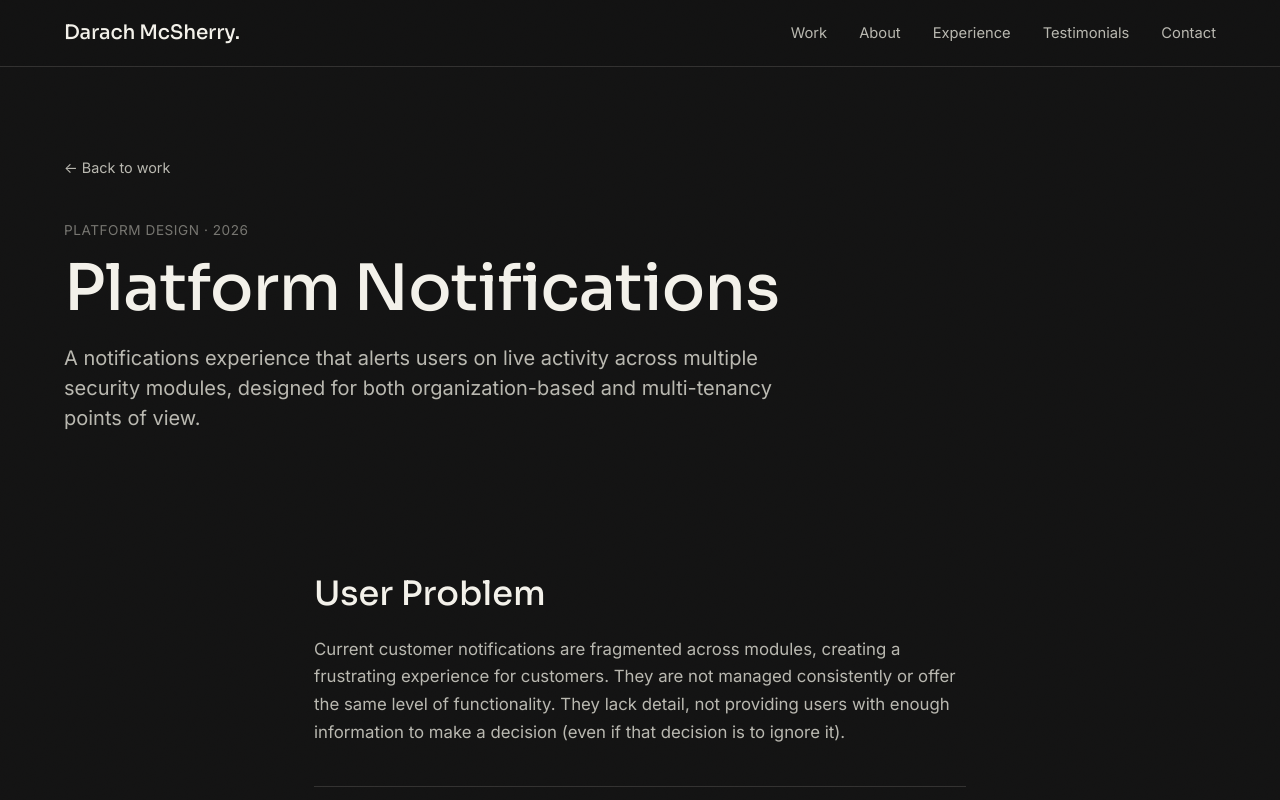
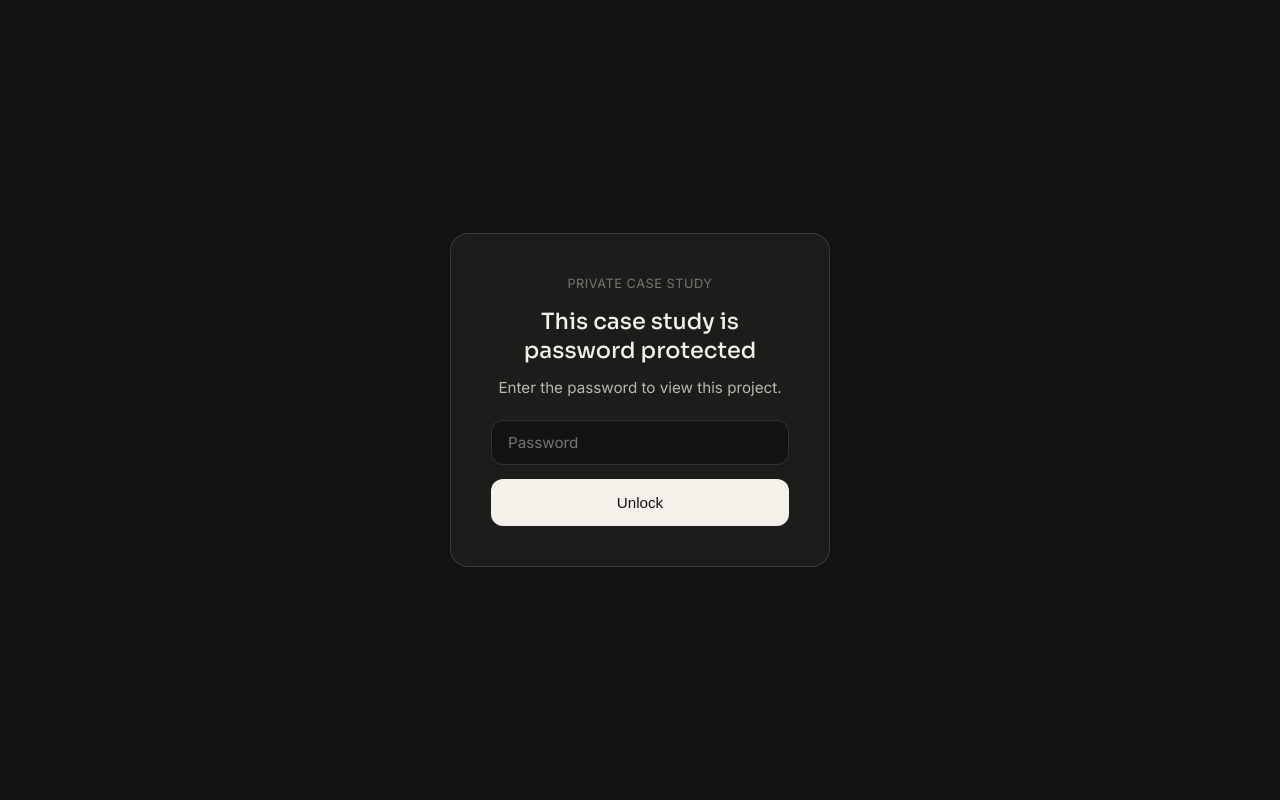
Before and after one commit to daz43/darachmcsherry.com, a plain HTML site: page case-studies/platform-notifications.html in a window 1280 px wide. Shown: the top 800 px of the page. Drawn offline with Linux system fonts and the light colour scheme.

Commit message:
Case study passowrd added

```diff
--- a/case-studies/platform-notifications.html
+++ b/case-studies/platform-notifications.html
@@ -9,8 +9,30 @@
 <link rel="preconnect" href="https://fonts.gstatic.com" crossorigin>
 <link href="https://fonts.googleapis.com/css2?family=Sora:wght@500;600&family=Inter:wght@400;500;600;700&display=swap" rel="stylesheet">
 <link rel="stylesheet" href="../styles.css">
+<script>
+(function () {
+  try {
+    if (sessionStorage.getItem("cs_unlocked") !== "yes") {
+      document.documentElement.classList.add("cs-locked");
+    }
+  } catch (e) {
+    document.documentElement.classList.add("cs-locked");
+  }
+})();
+</script>
 </head>
 <body>
+
+<div class="case-lock">
+  <form class="case-lock-card">
+    <p class="case-lock-eyebrow">Private case study</p>
+    <h1>This case study is password protected</h1>
+    <p class="case-lock-copy">Enter the password to view this project.</p>
+    <input type="password" class="case-lock-input" placeholder="Password" autocomplete="off" required>
+    <button type="submit" class="btn btn-primary">Unlock</button>
+    <p class="case-lock-error" hidden>Incorrect password — try again.</p>
+  </form>
+</div>
 
 <div class="noise" aria-hidden="true"></div>
 
--- a/script.js
+++ b/script.js
@@ -58,6 +58,25 @@
     sectionMap.forEach(function (m) { spy.observe(m.section); });
   }
 
+  // Case study password gate
+  var lockForm = document.querySelector(".case-lock-card");
+  if (lockForm) {
+    var CASE_STUDY_PASSWORD = "springhill43";
+    var lockInput = lockForm.querySelector(".case-lock-input");
+    var lockError = lockForm.querySelector(".case-lock-error");
+    lockForm.addEventListener("submit", function (e) {
+      e.preventDefault();
+      if (lockInput.value === CASE_STUDY_PASSWORD) {
+        try { sessionStorage.setItem("cs_unlocked", "yes"); } catch (err) {}
+        document.documentElement.classList.remove("cs-locked");
+      } else {
+        lockError.hidden = false;
+        lockInput.value = "";
+        lockInput.focus();
+      }
+    });
+  }
+
   // Footer year
   var yearEl = document.getElementById("year");
   if (yearEl) yearEl.textContent = new Date().getFullYear();
--- a/styles.css
+++ b/styles.css
@@ -15,6 +15,73 @@
 }
 
 * { box-sizing: border-box; }
+
+/* ---------- Case study lock ---------- */
+
+.case-lock { display: none; }
+html.cs-locked .case-lock {
+  display: flex;
+  align-items: center;
+  justify-content: center;
+  position: fixed;
+  inset: 0;
+  z-index: 1000;
+  padding: 20px;
+  background: var(--bg);
+}
+html.cs-locked .site-header,
+html.cs-locked main,
+html.cs-locked .site-footer {
+  display: none;
+}
+
+.case-lock-card {
+  width: 100%;
+  max-width: 380px;
+  padding: clamp(28px, 5vw, 40px);
+  border: 1px solid var(--line);
+  border-radius: var(--radius);
+  background: var(--card);
+  text-align: center;
+}
+.case-lock-eyebrow {
+  font-size: 0.8rem;
+  letter-spacing: 0.04em;
+  text-transform: uppercase;
+  color: var(--ink-faint);
+  margin: 0 0 14px;
+}
+.case-lock-card h1 {
+  font-family: var(--font-display);
+  font-weight: 500;
+  font-size: 1.4rem;
+  line-height: 1.3;
+  margin: 0 0 12px;
+  color: var(--ink);
+}
+.case-lock-copy {
+  font-size: 0.95rem;
+  color: var(--ink-soft);
+  margin: 0 0 20px;
+}
+.case-lock-input {
+  width: 100%;
+  padding: 12px 16px;
+  border-radius: 12px;
+  border: 1px solid var(--line);
+  background: var(--bg);
+  color: var(--ink);
+  font-size: 0.95rem;
+  font-family: var(--font-body);
+  margin-bottom: 14px;
+}
+.case-lock-input:focus { outline: 1px solid var(--ink-faint); }
+.case-lock-card .btn { width: 100%; justify-content: center; }
+.case-lock-error {
+  color: var(--ink);
+  font-size: 0.88rem;
+  margin: 14px 0 0;
+}
 
 body {
   margin: 0;
```
